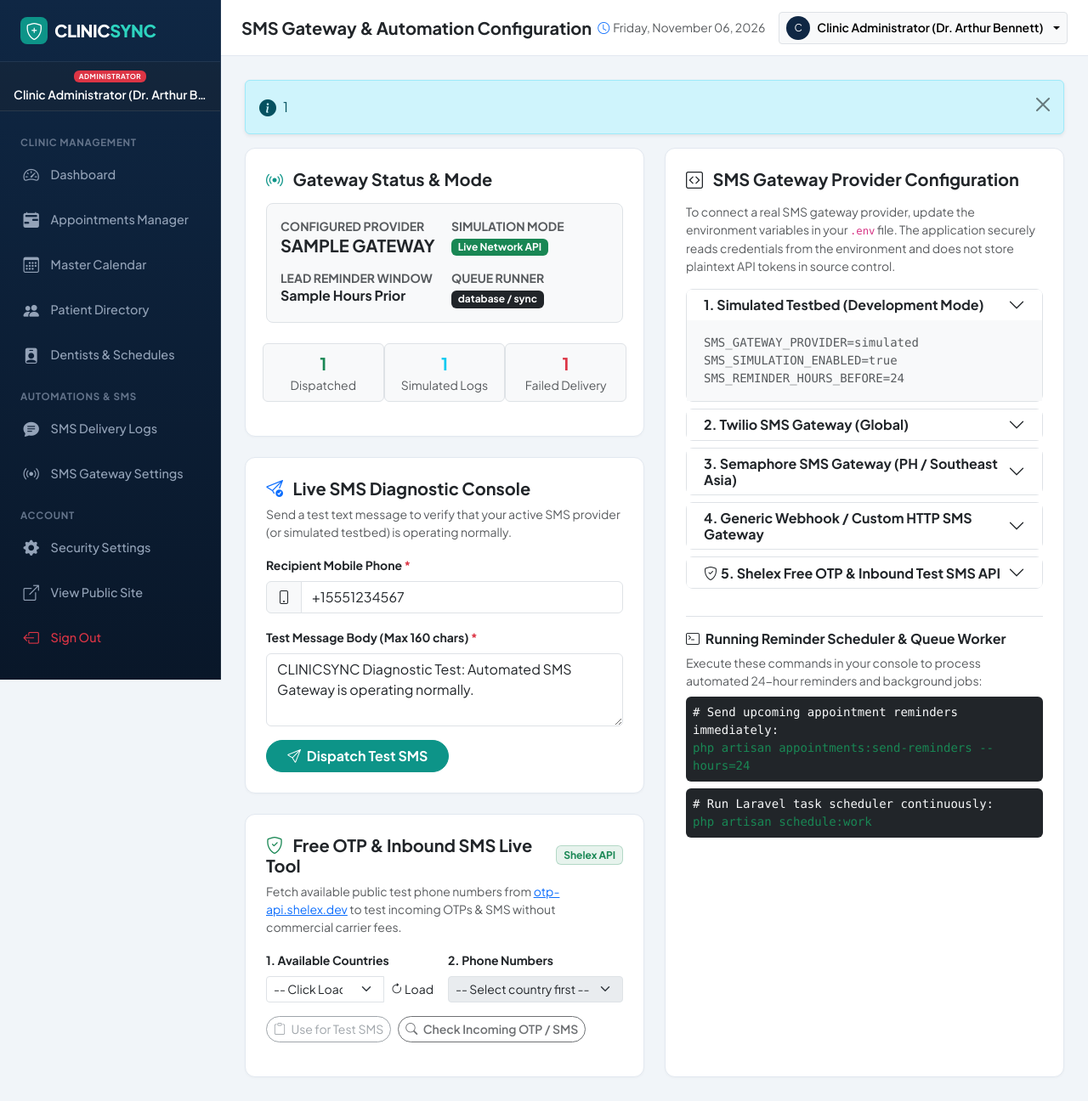
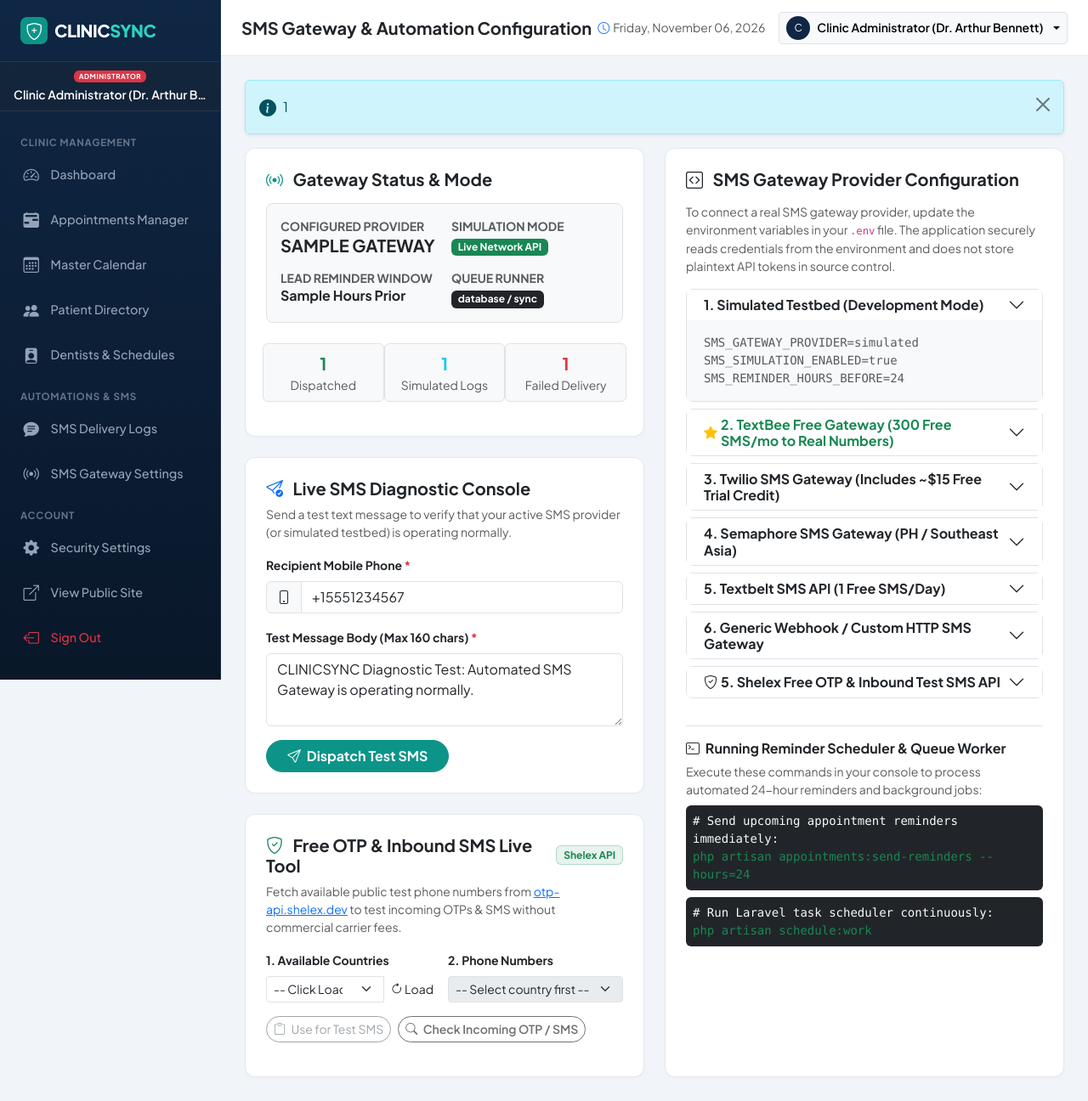
Before and after one commit to Shadow887423/ClinicSync, a Laravel app: template resources/views/staff/settings.blade.php in a window 1280 px wide. Shown: the whole page at 85% size. Run offline with Laravel 9, Linux system fonts and the light colour scheme; a user stored in the database is signed in; data comes from the database, SQL or seed files in the repository; the template is opened without the code that fills it: most values are stand-ins (such as "Sample title", 1, 10 or a date in 2020).

Commit message:
feat(sms): add TextBee and Textbelt real SMS gateway drivers with test coverage

```diff
--- a/config/sms.php
+++ b/config/sms.php
@@ -30,6 +30,28 @@ return [
 
     /*
     |--------------------------------------------------------------------------
+    | TextBee Free Outbound SMS Gateway (https://textbee.dev)
+    | Offers 300 free SMS/month to real phone numbers worldwide
+    |--------------------------------------------------------------------------
+    */
+    'textbee' => [
+        'api_key' => env('SMS_TEXTBEE_API_KEY'),
+        'device_id' => env('SMS_TEXTBEE_DEVICE_ID'),
+        'base_url' => env('SMS_TEXTBEE_URL', 'https://api.textbee.dev/api/v1'),
+    ],
+
+    /*
+    |--------------------------------------------------------------------------
+    | Textbelt SMS Gateway (https://textbelt.com)
+    | 1 free SMS/day using key 'textbelt' or paid key
+    |--------------------------------------------------------------------------
+    */
+    'textbelt' => [
+        'key' => env('SMS_TEXTBELT_KEY', 'textbelt'),
+    ],
+
+    /*
+    |--------------------------------------------------------------------------
     | Shelex Free OTP & Inbound SMS Verification API
     | https://otp-api.shelex.dev/api/
     |--------------------------------------------------------------------------
--- a/resources/views/staff/settings.blade.php
+++ b/resources/views/staff/settings.blade.php
@@ -166,8 +166,25 @@
 
                 <div class="accordion-item border rounded-3 mb-2">
                     <h2 class="accordion-header">
+                        <button class="accordion-button collapsed py-2 small fw-bold text-success" type="button" data-bs-toggle="collapse" data-bs-target="#collapseTextbee">
+                            <i class="bi bi-star-fill text-warning me-1"></i> 2. TextBee Free Gateway (300 Free SMS/mo to Real Numbers)
+                        </button>
+                    </h2>
+                    <div id="collapseTextbee" class="accordion-collapse collapse">
+                        <div class="accordion-body small bg-light text-muted font-monospace">
+                            SMS_GATEWAY_PROVIDER=textbee<br>
+                            SMS_SIMULATION_ENABLED=false<br>
+                            SMS_TEXTBEE_API_KEY=your_api_key<br>
+                            SMS_TEXTBEE_DEVICE_ID=optional_device_id<br>
+                            <span class="text-secondary"># Register free at https://textbee.dev</span>
+                        </div>
+                    </div>
+                </div>
+
+                <div class="accordion-item border rounded-3 mb-2">
+                    <h2 class="accordion-header">
                         <button class="accordion-button collapsed py-2 small fw-bold" type="button" data-bs-toggle="collapse" data-bs-target="#collapseTwilio">
-                            2. Twilio SMS Gateway (Global)
+                            3. Twilio SMS Gateway (Includes ~$15 Free Trial Credit)
                         </button>
                     </h2>
                     <div id="collapseTwilio" class="accordion-collapse collapse">
@@ -176,7 +193,8 @@
                             SMS_SIMULATION_ENABLED=false<br>
                             SMS_TWILIO_SID=ACXXXXXXXXXXXXXXXX<br>
                             SMS_TWILIO_AUTH_TOKEN=your_auth_token<br>
-                            SMS_TWILIO_FROM=+1234567890
+                            SMS_TWILIO_FROM=+1234567890<br>
+                            <span class="text-secondary"># Twilio trial sends directly to your verified personal number</span>
                         </div>
                     </div>
                 </div>
@@ -184,7 +202,7 @@
                 <div class="accordion-item border rounded-3 mb-2">
                     <h2 class="accordion-header">
                         <button class="accordion-button collapsed py-2 small fw-bold" type="button" data-bs-toggle="collapse" data-bs-target="#collapseSemaphore">
-                            3. Semaphore SMS Gateway (PH / Southeast Asia)
+                            4. Semaphore SMS Gateway (PH / Southeast Asia)
                         </button>
                     </h2>
                     <div id="collapseSemaphore" class="accordion-collapse collapse">
@@ -199,8 +217,23 @@
 
                 <div class="accordion-item border rounded-3 mb-2">
                     <h2 class="accordion-header">
+                        <button class="accordion-button collapsed py-2 small fw-bold" type="button" data-bs-toggle="collapse" data-bs-target="#collapseTextbelt">
+                            5. Textbelt SMS API (1 Free SMS/Day)
+                        </button>
+                    </h2>
+                    <div id="collapseTextbelt" class="accordion-collapse collapse">
+                        <div class="accordion-body small bg-light text-muted font-monospace">
+                            SMS_GATEWAY_PROVIDER=textbelt<br>
+                            SMS_SIMULATION_ENABLED=false<br>
+                            SMS_TEXTBELT_KEY=textbelt
+                        </div>
+                    </div>
+                </div>
+
+                <div class="accordion-item border rounded-3 mb-2">
+                    <h2 class="accordion-header">
                         <button class="accordion-button collapsed py-2 small fw-bold" type="button" data-bs-toggle="collapse" data-bs-target="#collapseCustom">
-                            4. Generic Webhook / Custom HTTP SMS Gateway
+                            6. Generic Webhook / Custom HTTP SMS Gateway
                         </button>
                     </h2>
                     <div id="collapseCustom" class="accordion-collapse collapse">
```
Also changed, not shown: app/Services/SmsGatewayService.php (+112 -4 lines), tests/Feature/SmsNotificationTest.php (+49 -0 lines), 1 other file.
